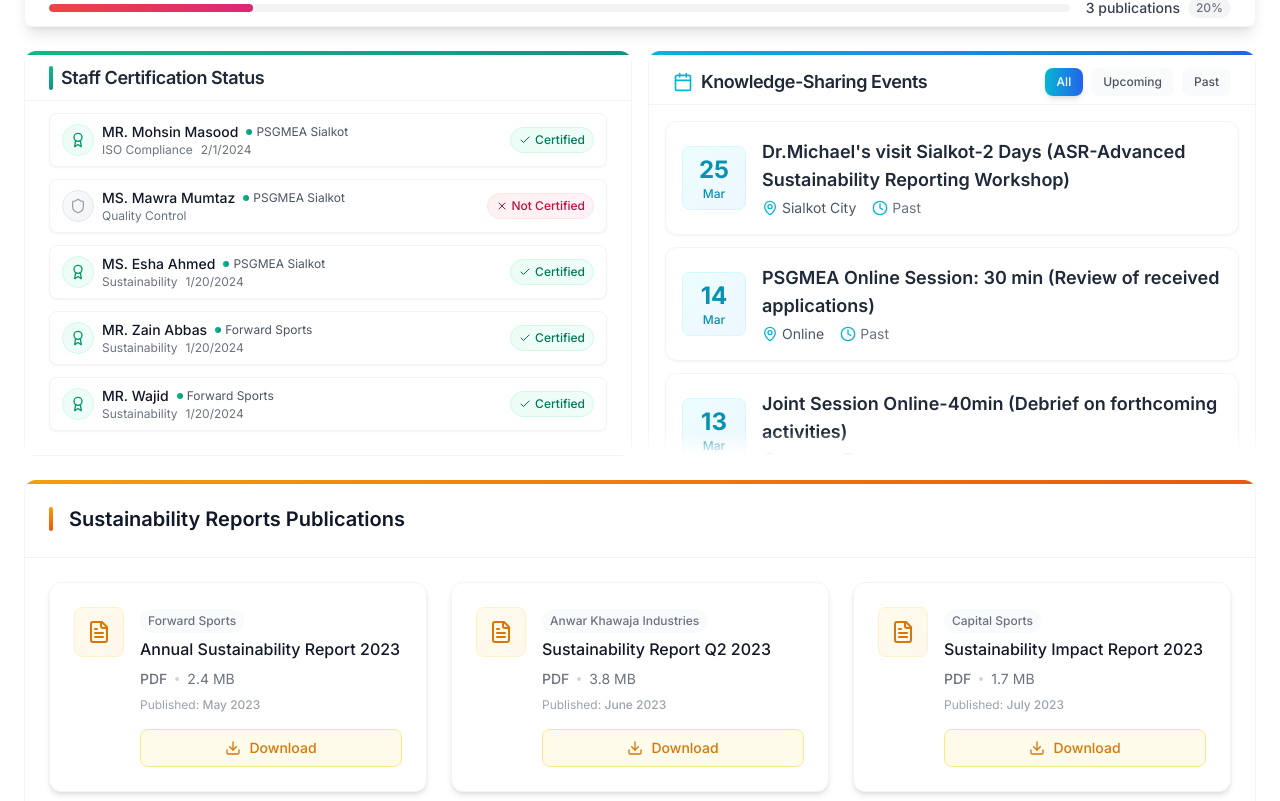
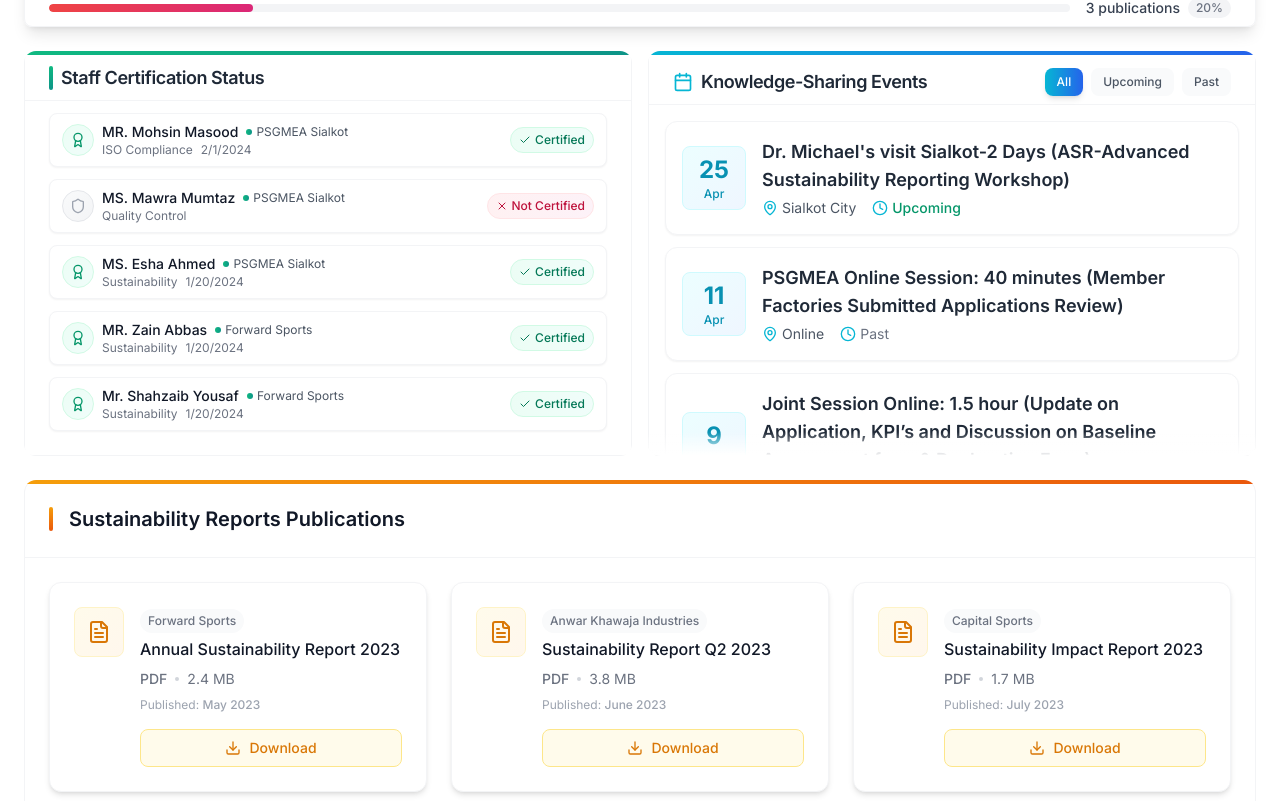
Before and after one commit to minhalawais/GreenPakistanSustainableTextiles, a Next.js app: page /dashboard in a window 1280 px wide. Shown: the part 1719-2520 px from the top of the page. Built offline with nearby package versions, Linux system fonts and the light colour scheme.

Commit message:
Add files via upload

```diff
--- a/src/components/advisory-panel.tsx
+++ b/src/components/advisory-panel.tsx
@@ -26,7 +26,7 @@
   },
   {
     name: "Michael Arretz",
-    role: "Managing Director, VFI VFI German Importers",
+    role: "Managing Director, VFI German Importers",
     image: "/images/michael_arretz.jpg",
   },
   {
--- a/src/components/calendar-view.tsx
+++ b/src/components/calendar-view.tsx
@@ -14,9 +14,21 @@
 
 const events: Event[] = [
   {
-    title: "Dr.Michael's visit Sialkot-2 Days (ASR-Advanced Sustainability Reporting Workshop)",
-    date: "2025-03-25",
+    title: "Dr. Michael's visit Sialkot-2 Days (ASR-Advanced Sustainability Reporting Workshop)",
+    date: "2025-04-25",
     location: "Sialkot City",
+    type: "upcoming",
+  },
+  {
+    title: "PSGMEA Online Session: 40 minutes (Member Factories Submitted Applications Review)",
+    date: "2025-04-11",
+    location: "Online",
+    type: "past",
+  },
+  {
+    title: "Joint Session Online: 1.5 hour (Update on Application, KPI’s and Discussion on Baseline Assessment form & Declaration Form)",
+    date: "2025-04-09",
+    location: "Online",
     type: "past",
   },
   {
@@ -38,11 +50,18 @@
     type: "past",
   },
   {
-    title: "Two Days Workshop at PRGMEA Lahore",
-    date: "2025-02-22",
+    title: "Day Workshop at PSGMEA Sialkot",
+    date: "2025-02-25",
     location: "PSGMEA, Sialkot Office",
     type: "past",
   },
+  {
+    title: "Day Workshop at PSGMEA Sialkot",
+    date: "2025-02-24",
+    location: "PSGMEA, Sialkot Office",
+    type: "past",
+  },
+
   {
     title: "MOU SIGNING CEREMONY & JOINT WORKSHOP",
     date: "2025-02-20",
--- a/src/components/capacity-building-panel.tsx
+++ b/src/components/capacity-building-panel.tsx
@@ -20,7 +20,7 @@
   },
   {
     name: "Michael Arretz",
-    role: "Managing Director, VFI VFI German Importers",
+    role: "Managing Director, VFI German Importers",
     image: "/images/michael_arretz.jpg",
   },
   {
@@ -29,9 +29,9 @@
     image: "/images/sarim_mehmood.jpg",
   },
   {
-    name: "Jacob Arretz",
-    role: "Project Coordinator, VFI VFI German Importers",
-    image: "/images/jacob_arretz.jpg",
+    name: "Jakob Arretz",
+    role: "Project Coordinator, VFI German Importers",
+    image: "/images/jakob_arretz.png",
   },
   {
     name: "Miqdam Junaid",
--- a/src/components/certified-staff.tsx
+++ b/src/components/certified-staff.tsx
@@ -42,7 +42,7 @@
     specialty: "Sustainability",
   },
   {
-    name: "MR. Wajid",
+    name: "Mr. Shahzaib Yousaf",
     factory: "Forward Sports",
     certified: true,
     date: "2024-01-20",
--- a/src/components/kpi-timeline.tsx
+++ b/src/components/kpi-timeline.tsx
@@ -16,7 +16,7 @@
   {
     name: "Companies Advised on LkSG/EU Green Deal",
     target: "350-400",
-    current: 25,
+    current: 32,
     color: "from-blue-500 to-indigo-600",
     unit: "companies",
   },
--- a/src/components/member-companies.tsx
+++ b/src/components/member-companies.tsx
@@ -178,11 +178,18 @@
 
     const onTouchMove = (e: TouchEvent) => {
       if (!startX) return
+
+      // Check if we're touching a link
+      const target = e.target as HTMLElement
+      if (target.closest('a')) {
+        return // Allow link clicks
+      }
+
       const x = e.touches[0].pageX - slider.offsetLeft
-      const walk = (x - startX) * 2 // Scroll speed multiplier
+      const walk = (x - startX) * 2
       slider.scrollLeft = scrollLeft - walk
+      e.preventDefault()
     }
-
     slider.addEventListener("touchstart", onTouchStart)
     slider.addEventListener("touchmove", onTouchMove)
 
@@ -234,8 +241,12 @@
           {/* Slider container */}
           <div
             ref={sliderRef}
-            className="flex overflow-x-auto  gap-6 scrollbar-hide pb-8 -mx-4"
-            style={{ scrollbarWidth: "none", msOverflowStyle: "none" }}
+            className="flex overflow-x-auto gap-6 scrollbar-hide pb-8 -mx-4"
+            style={{
+              scrollbarWidth: "none",
+              msOverflowStyle: "none",
+              touchAction: 'pan-y'
+            }}
           >
             {companies.map((company, index) => {
               const colors = getColorForIndex(index)
@@ -253,9 +264,6 @@
                   <Card
                     className={`h-full hover:shadow-xl transition-all duration-300 ${colors.border} overflow-hidden bg-white rounded-xl group`}
                   >
-                    <div
-                      className={`absolute inset-0 bg-gradient-to-br ${colors.bgHover} to-transparent opacity-0 group-hover:opacity-100 transition-opacity duration-300`}
-                    ></div>
 
                     <CardContent className="p-6">
                       <div className="mb-4">
```
